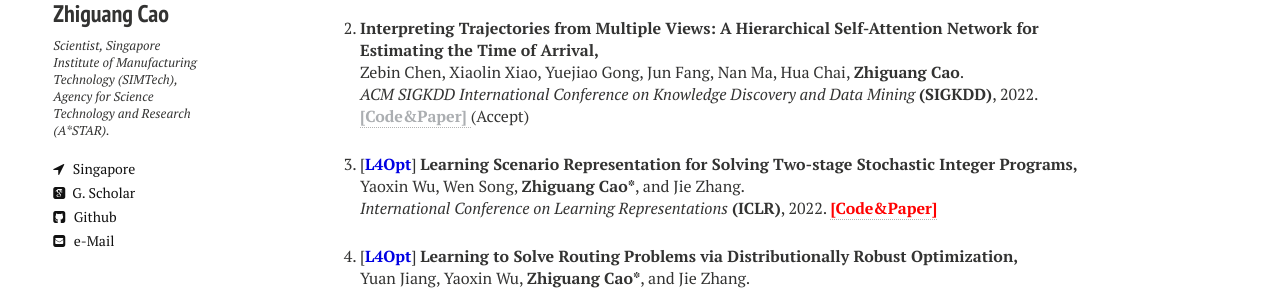
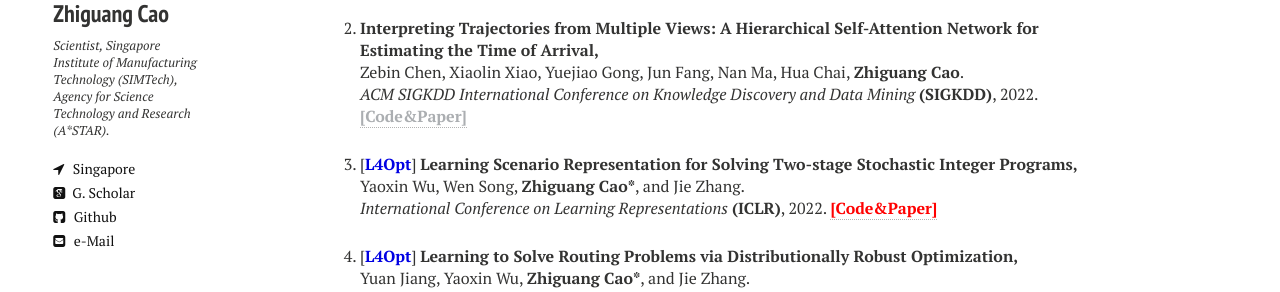
Before and after one commit to zhiguangcaosg/zhiguangcaosg.github.io, a Jekyll site: the page built from publications.md, in a window 1280 px wide and 900 px high. Shown: the part 316-608 px from the top of the window. Built offline with Jekyll 4.4.1, drawn with Linux system fonts in a browser that asks for light colours; nearby versions of some CDN libraries.

Commit message:
Update publications.html

```diff
--- a/_layouts/publications.html
+++ b/_layouts/publications.html
@@ -102,7 +102,7 @@ div.bibtex pre { font-size: 75%; overflow: auto;  width: 100%; padding: 0em 0em;
 <p>
 <b>Interpreting Trajectories from Multiple Views: A Hierarchical Self-Attention Network for Estimating the Time of Arrival,</b>
 <br> Zebin Chen, Xiaolin Xiao, Yuejiao Gong, Jun Fang, Nan Ma, Hua Chai, <b>Zhiguang Cao</b>.<br>
-<i>ACM SIGKDD International Conference on Knowledge Discovery and Data Mining</i> <b>(SIGKDD)</b>, 2022. <a href="https://zhiguangcaosg.github.io/publications/"> <font color="#ABAEB1"><b>[Code&Paper]</b> </font></a> (Accept)
+<i>ACM SIGKDD International Conference on Knowledge Discovery and Data Mining</i> <b>(SIGKDD)</b>, 2022. <a href="https://zhiguangcaosg.github.io/publications/"> <font color="#ABAEB1"><b>[Code&Paper]</b> </font></a>
 </p>
 </li>
 
```
